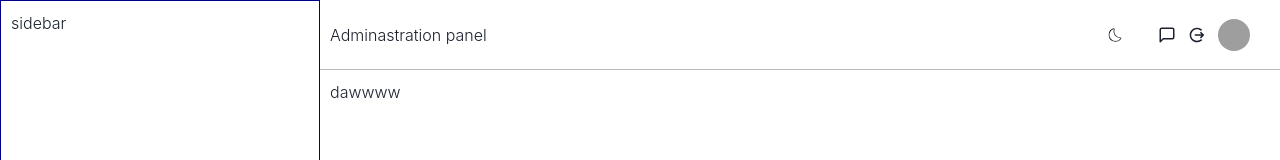
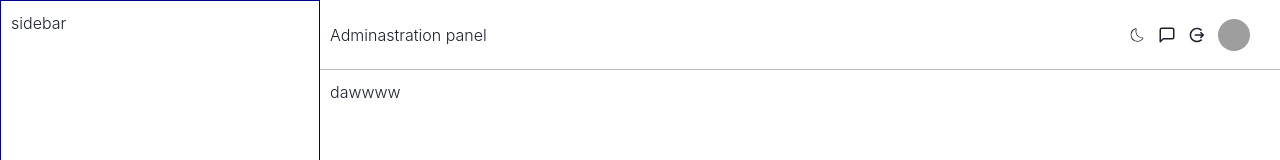
Before and after one commit to Prefect-m/admin-dashboard, a Next.js app: page / in a window 1280 px wide. Shown: the top 160 px of the page. Built offline with nearby package versions, Linux system fonts and the light colour scheme; grey boxes are pictures that could not be loaded.

Commit message:
completed of navbar

```diff
--- a/app/components/global/navbar/Navbar.tsx
+++ b/app/components/global/navbar/Navbar.tsx
@@ -14,22 +14,16 @@ export const Navbar: FC = () => {
 				<Logo />
 			</div>
 			<ul className={styles.action}>
-				<li>
-					<Button onClick={toggleColorMode} variant='unstyled'>
-						{colorMode === 'light' ? (
-							<CiDark size={18} />
-						) : (
-							<CiLight size={18} />
-						)}
-					</Button>
+				<li onClick={toggleColorMode} title='Change theme'>
+					{colorMode === 'light' ? <CiDark size={18} /> : <CiLight size={18} />}
 				</li>
-				<li>
+				<li title='Notifications'>
 					<FiMessageSquare size={18} />
 				</li>
-				<li>
-					<IoMdLogOut size={18} title='Logout..' />
+				<li title='Log out'>
+					<IoMdLogOut size={18} />
 				</li>
-				<li>
+				<li title='Profile setting'>
 					<Avatar
 						size='sm'
 						name='Kent Dodds'
```
